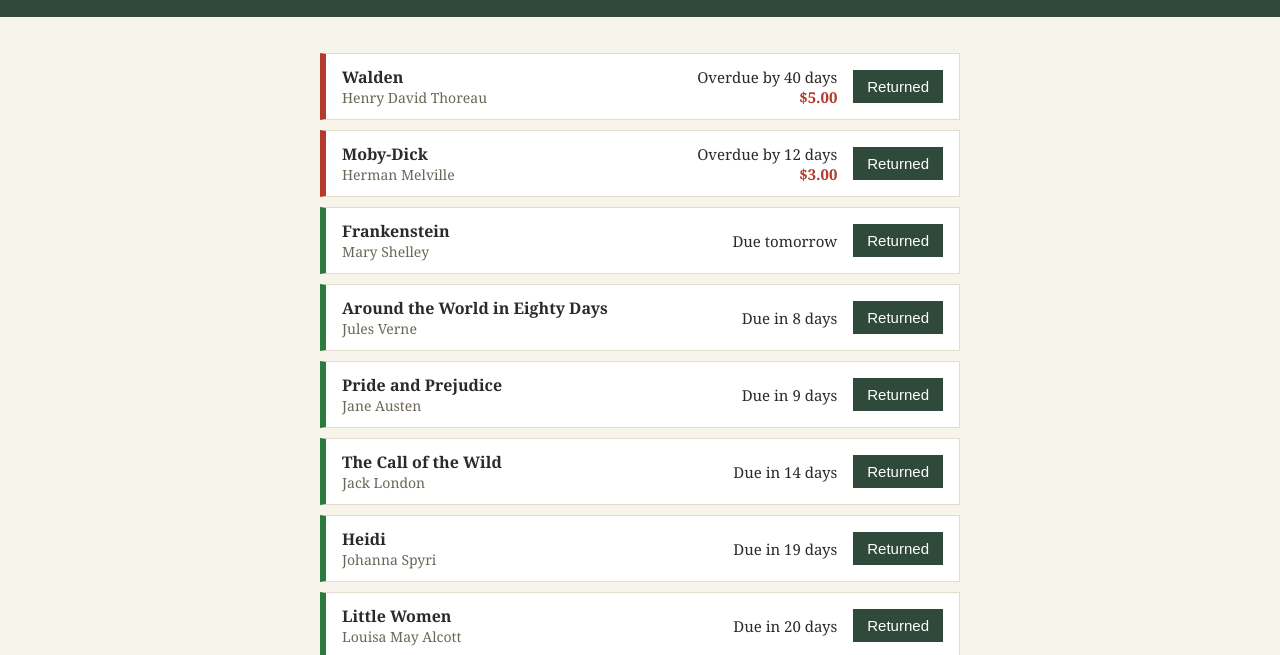
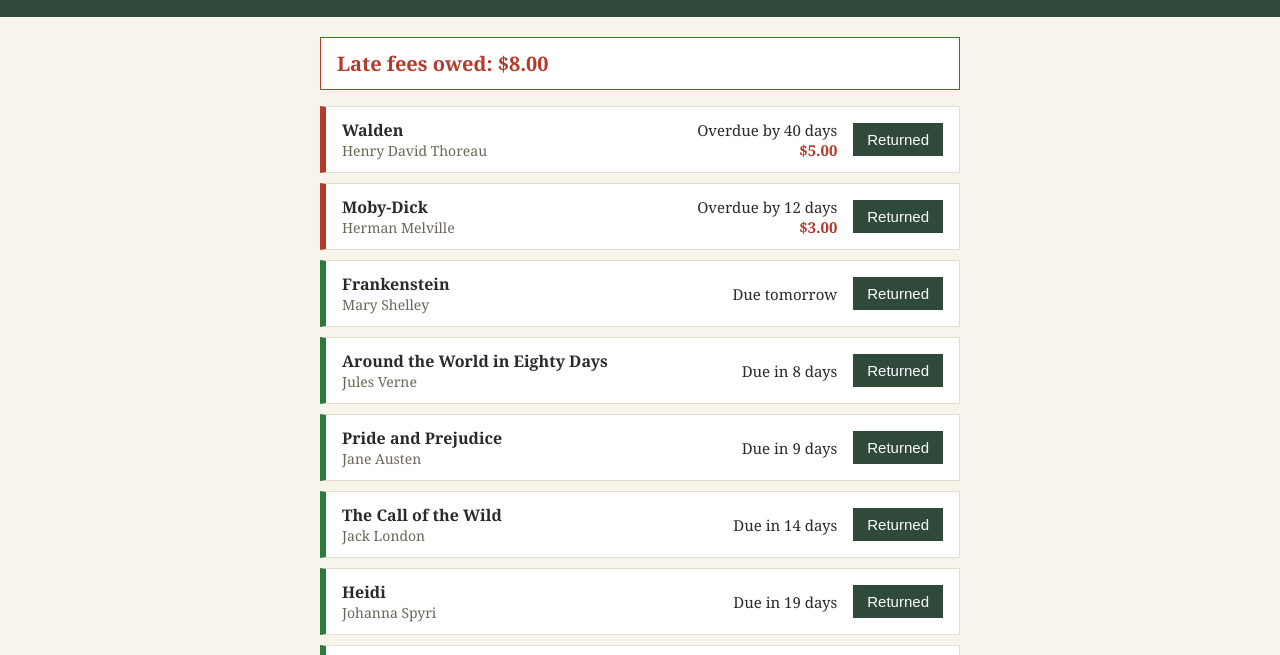
Before and after one commit to sverma24/codex-full-course, a website: page my-library-books/index.html in a window 1280 px wide. Shown: the part 87-742 px from the top of the page. Drawn offline with Linux system fonts and the light colour scheme.

Commit message:
Late fees total in a red box above the list (from an annotation)
Co-Authored-By: Claude Opus 5.5 <noreply@anthropic.com>

```diff
--- a/my-library-books/app.js
+++ b/my-library-books/app.js
@@ -87,7 +87,9 @@ function render() {
     list.appendChild(li);
   });
 
-  document.getElementById('total').textContent = '$' + total.toFixed(2);
+  const totalAmount = document.getElementById('total');
+  totalAmount.textContent = '$' + total.toFixed(2);
+  totalAmount.className = total > 0 ? 'owed' : '';
 }
 
 const addForm = document.getElementById('add');
--- a/my-library-books/index.html
+++ b/my-library-books/index.html
@@ -4,7 +4,7 @@
   <meta charset="utf-8">
   <meta name="viewport" content="width=device-width, initial-scale=1">
   <title>My Library Books</title>
-  <link rel="stylesheet" href="style.css">
+  <link rel="stylesheet" href="style.css?v=2">
 </head>
 <body>
   <header>
@@ -13,8 +13,8 @@
   </header>
 
   <main>
+    <p class="total">Late fees owed: <span id="total">$0.00</span></p>
     <ul id="books"></ul>
-    <p class="total">Late fees owed: <span id="total">$0.00</span></p>
 
     <form id="add">
       <h2>Add a book</h2>
@@ -26,6 +26,6 @@
   </main>
 
   <script src="books.js"></script>
-  <script src="app.js"></script>
+  <script src="app.js?v=2"></script>
 </body>
 </html>
--- a/my-library-books/style.css
+++ b/my-library-books/style.css
@@ -28,7 +28,18 @@ ul { list-style: none; padding: 0; }
 .book span { display: block; color: #6b6658; font-size: 14px; }
 .status { text-align: right; font-size: 15px; }
 .status b { display: block; color: #b23b2b; }
-.total { font-size: 18px; text-align: right; }
+.total {
+  margin: 0 0 16px;
+  padding: 12px 16px;
+  background: #fff;
+  border: 1px solid #e3ddcc;
+  font-size: 20px;
+  font-weight: bold;
+}
+.total:has(.owed) {
+  color: #b23b2b;
+  border-color: #b23b2b;
+}
 form { background: #fff; border: 1px solid #e3ddcc; padding: 16px; margin-top: 24px; }
 form h2 { margin-top: 0; font-size: 20px; }
 input { display: block; width: 100%; box-sizing: border-box; padding: 8px; margin-bottom: 10px; font-size: 16px; }
```
